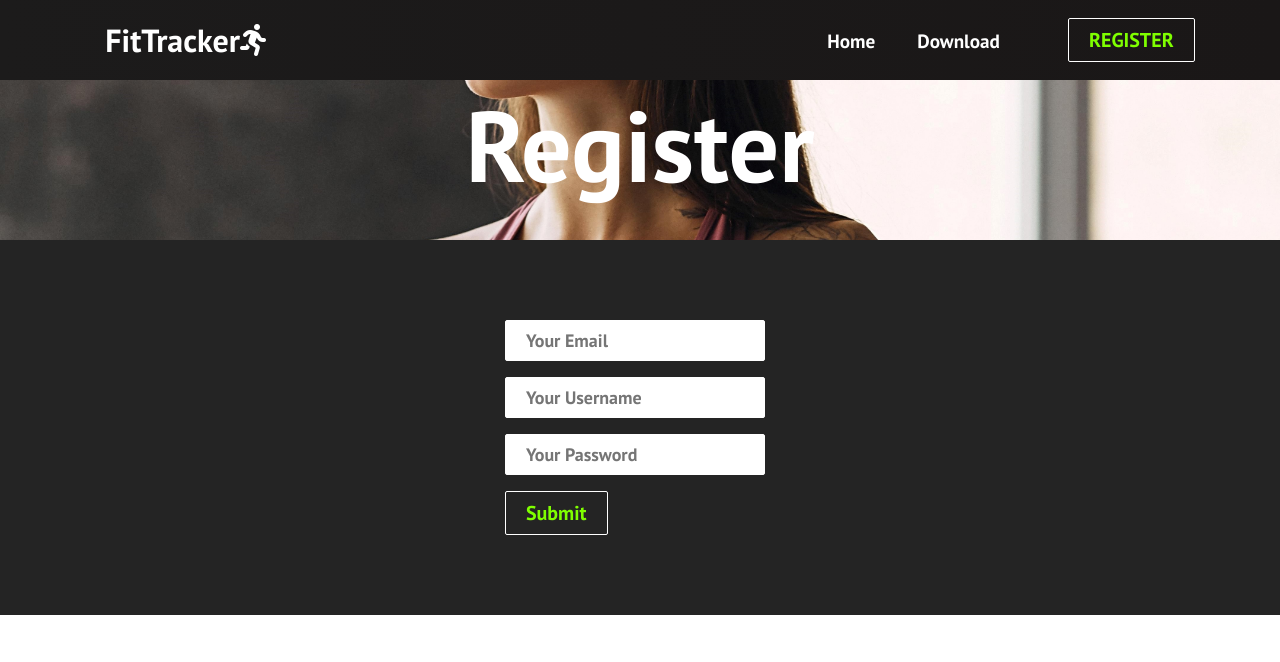
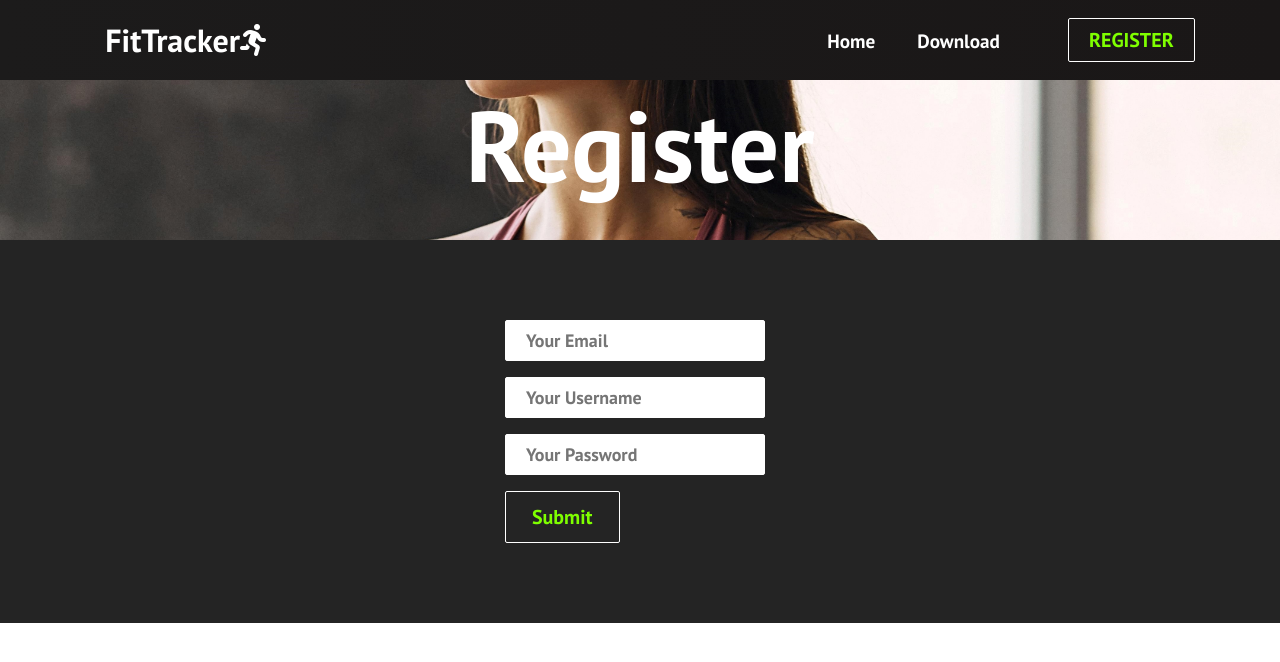
Before and after one commit to gferrari18/ReactApp, a React (Create React App) app in the folder reactapp/: page /Register in a window 1280 px wide. Shown: the top 662 px of the page. Built offline with nearby package versions, Linux system fonts and the light colour scheme.

Commit message:
more changes

```diff
--- a/reactapp/src/Components/Regwindow.js
+++ b/reactapp/src/Components/Regwindow.js
@@ -32,7 +32,13 @@ function Regwindow() {
           />
         </div>
         <div>
-          <Button buttonStyle="btn--outline">Submit</Button>
+          <Button
+            className="btns"
+            buttonStyle="btn--outline"
+            buttonSize="btn--large"
+          >
+            Submit
+          </Button>
         </div>
       </form>
     </div>
```
